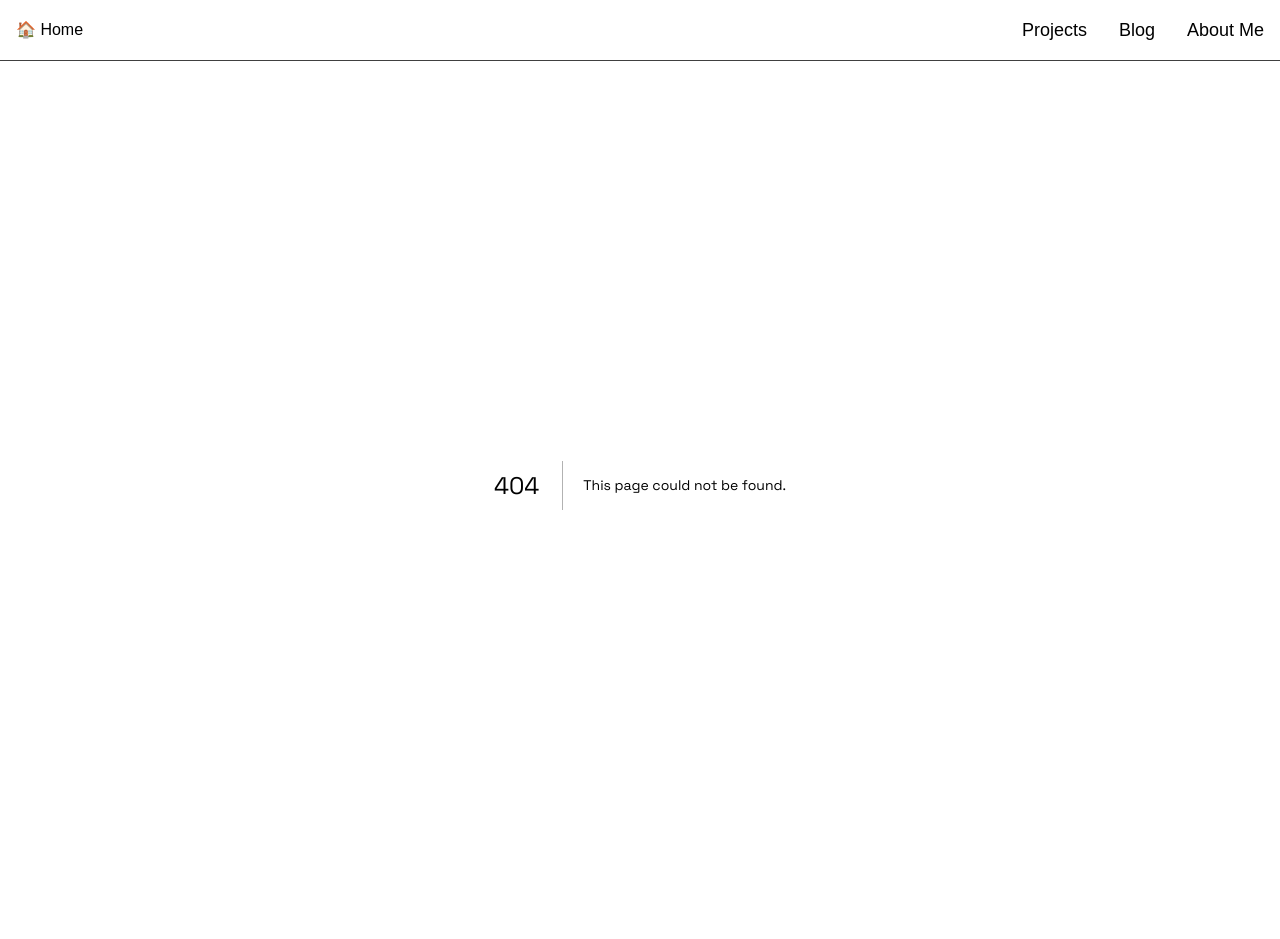
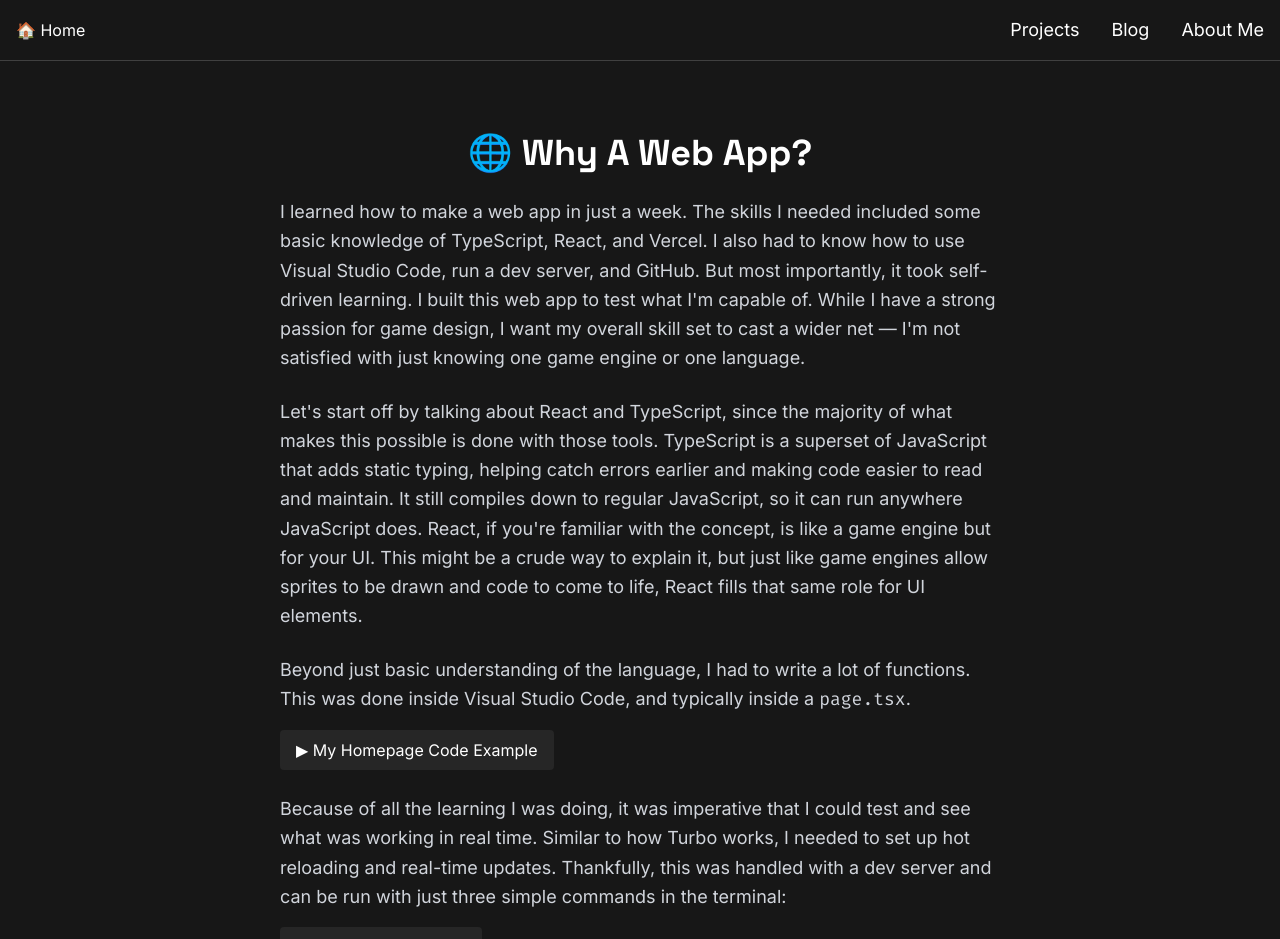
Before and after one commit to Stophii/my-react-portfolio, a Next.js app: page /blog/why-a-web-app in a window 1280 px wide. Before the commit this address had no page. Shown: the top 939 px of the page. Before the commit the page ends 909 px from the top, so only its background shows below. Built offline with nearby package versions, Linux system fonts and the light colour scheme.

Commit message:
Updated blog post: Why A Web App

```diff
--- a/src/app/blog/page.tsx
+++ b/src/app/blog/page.tsx
@@ -10,6 +10,11 @@ const posts = [
     slug: "chatgpt-and-me",
     title: "🤖 ChatGPT and Me",
     excerpt: "The AI rubber duck method — how it helped me learn to code for the first time.",
+  },
+  {
+    slug: "why-a-web-app",
+    title: "🌐 Why A Web App?",
+    excerpt: "Skills I had to learn and the goals I'm trying to reach and why you should follow suit",
   },
 ];
 
--- /dev/null
+++ b/src/app/blog/why-a-web-app/page.tsx
@@ -0,0 +1,108 @@
+"use client";
+
+import CodeToggle from "../../components/CodeToggle";
+
+export default function WhyAWebApp() {
+  const homepageCode =
+`import Link from "next/link";
+
+export default function Home() {
+  return (
+    <main className="min-h-screen flex items-start justify-center text-center px-4 pt-24">
+      <div className="max-w-2xl">
+        <h1 className="text-4xl md:text-5xl font-bold font-headline mb-6">
+          Who is Christopher Savary?
+        </h1>
+        <p className="text-gray-300 text-lg leading-relaxed mb-8">
+          Hello I am Christopher Savary but most people call me <em>Stoph</em>.
+          This site is my digital journal — a space to document what I create,
+          how I grow, and everything I learn along the way. In the{" "}
+          <Link href="/blog" className="text-blue-400 hover:underline">
+            Blog
+          </Link>
+          , you'll find reflections on my journey. In{" "}
+          <Link href="/projects" className="text-blue-400 hover:underline">
+            Projects
+          </Link>
+          , you can explore the games I've built. And in{" "}
+          <Link href="/about" className="text-blue-400 hover:underline">
+            About Me
+          </Link>
+          , you'll get to know a bit more about who I am and how I got here.
+        </p>
+      </div>
+    </main>
+  );
+}`;
+
+  const devserverCode =
+  `
+  cd ~/my-react-app
+
+  npm run dev
+
+  http://localhost:3000
+  `
+
+  const gitpushCode =
+  `
+  cd ~/my-react-app
+
+  git status
+
+  git add .
+
+  git commit -m "Updated blog post: Why A Web App"
+
+  git push
+  `
+
+return (
+  <main className="min-h-screen px-6 py-12 max-w-3xl mx-auto">
+    <h1 className="text-4xl font-bold mb-6 text-center">🌐 Why A Web App?</h1>
+
+    <p className="text-gray-300 text-lg leading-relaxed text-left">
+      I learned how to make a web app in just a week. The skills I needed included some basic knowledge of TypeScript, React, and Vercel. I also had to know how to use Visual Studio Code, run a dev server, and GitHub. But most importantly, it took self-driven learning. I built this web app to test what I'm capable of. While I have a strong passion for game design, I want my overall skill set to cast a wider net — I'm not satisfied with just knowing one game engine or one language.
+    </p>
+
+    <p className="text-gray-300 text-lg leading-relaxed text-left mt-6">
+      Let's start off by talking about React and TypeScript, since the majority of what makes this possible is done with those tools. TypeScript is a superset of JavaScript that adds static typing, helping catch errors earlier and making code easier to read and maintain. It still compiles down to regular JavaScript, so it can run anywhere JavaScript does. React, if you're familiar with the concept, is like a game engine but for your UI. This might be a crude way to explain it, but just like game engines allow sprites to be drawn and code to come to life, React fills that same role for UI elements.
+    </p>
+
+    <p className="text-gray-300 text-lg leading-relaxed text-left mt-6">
+      Beyond just basic understanding of the language, I had to write a lot of functions. This was done inside Visual Studio Code, and typically inside a <code>page.tsx</code>.
+    </p>
+
+    <CodeToggle label="My Homepage Code Example" code={homepageCode} />
+
+    <p className="text-gray-300 text-lg leading-relaxed text-left mt-6">
+      Because of all the learning I was doing, it was imperative that I could test and see what was working in real time. Similar to how Turbo works, I needed to set up hot reloading and real-time updates. Thankfully, this was handled with a dev server and can be run with just three simple commands in the terminal:
+    </p>
+
+    <CodeToggle label="Dev Server Example" code={devserverCode} />
+
+    <p className="text-gray-300 text-lg leading-relaxed text-left mt-6">
+      With the dev server set up, every time I saved the project I could see the changes I made. Errors are easily caught this way as long as I saved often. I did all of the saving and writing inside Visual Studio Code, and thanks to the Explorer tab, it's very simple to keep track of file paths. File paths are important because when you're structuring your web app, you're creating folders and placing <code>page.tsx</code> files inside them. If you keep your file paths and folder structure clean, you'll have a much easier time working on your project.
+    </p>
+
+    <p className="text-gray-300 text-lg leading-relaxed text-left mt-6">
+      After I had written everything, I needed to deploy it to Vercel to make it public. Vercel took my sloppily written code and said, "That won't work." The deploy would fail if I had unused variables, incorrect file paths, or other issues. It also deployed everything directly from a GitHub repo, so I had to correctly create and connect a repo to launch my web app. Once I cleaned up the code, the deploy succeeded — and I felt very accomplished!
+    </p>
+
+    <p className="text-gray-300 text-lg leading-relaxed text-left mt-6">
+      If you've read my other blog post, then it's no surprise that I learned all of these skills by asking questions. AI is a powerful tool for gaining a foothold in any new knowledge climb. It's because of AI that I can move so quickly and isolate the skills I need to learn. Simple questions lead to new questions, which lead to important questions, yielding important answers. I don't claim to be an expert in TypeScript or React, but I have made a web app — and no one can take that away from me.
+    </p>
+
+    <p className="text-gray-300 text-lg leading-relaxed text-left mt-6">
+      If I could go back and do things differently, I wouldn't have named it "my-react-app," haha. I also would have started this entire journey with more emphasis on GitHub, but it has paved the way to valuable skills, like updating my project with Git through the terminal, which I think is a valuable skill to have picked up.
+    </p>
+
+    <CodeToggle label="Git Push Example" code={gitpushCode} />
+
+    <p className="text-gray-300 text-lg leading-relaxed text-left mt-6">
+      If you find yourself wanting to further your knowledge in game development, I encourage you to follow suit. Writing blogs, having a website where people can view your projects, talking about your journey, and learning more coding languages will only improve your abilities. Companies might see a ton of "game developers" apply, but the game dev who applies with multiple languages under their belt, a website, and an organized portfolio is bound to stand out.
+    </p>
+
+  </main>
+);
+}
--- /dev/null
+++ b/src/app/components/CodeToggle.tsx
@@ -0,0 +1,29 @@
+"use client";
+
+import { useState } from "react";
+
+type CodeToggleProps = {
+  label: string;
+  code: string;
+};
+
+export default function CodeToggle({ label, code }: CodeToggleProps) {
+  const [isOpen, setIsOpen] = useState(false);
+
+  return (
+    <div className="my-4">
+      <button
+        onClick={() => setIsOpen(!isOpen)}
+        className="flex items-center gap-2 bg-neutral-800 text-white px-4 py-2 rounded hover:bg-neutral-700 transition"
+      >
+        {isOpen ? `▼ ${label}` : `▶ ${label}`}
+      </button>
+
+      {isOpen && (
+        <pre className="bg-gray-900 text-green-400 p-4 rounded my-6 overflow-auto">
+          <code>{code}</code>
+        </pre>
+      )}
+    </div>
+  );
+}
--- a/src/app/globals.css
+++ b/src/app/globals.css
@@ -13,15 +13,13 @@ h1, h2, h3 {
   font-family: 'Space Grotesk', sans-serif;
 }
 
+code, pre {
+  font-family: 'Fira Code', monospace;
+}
+
 @media (prefers-color-scheme: dark) {
   :root {
     --background: #0a0a0a;
     --foreground: #ededed;
   }
 }
-
-body {
-  background: var(--background);
-  color: var(--foreground);
-  font-family: Arial, Helvetica, sans-serif;
-}
--- a/src/app/layout.tsx
+++ b/src/app/layout.tsx
@@ -17,7 +17,7 @@ export default function RootLayout({
     <html lang="en" className="dark">
       <head>
         <link
-          href="https://fonts.googleapis.com/css2?family=Inter&family=Space+Grotesk:wght@400;700&display=swap"
+          href="https://fonts.googleapis.com/css2?family=Inter&family=Space+Grotesk:wght@400;700&family=Fira+Code&display=swap"
           rel="stylesheet"
         />
       </head>
```
